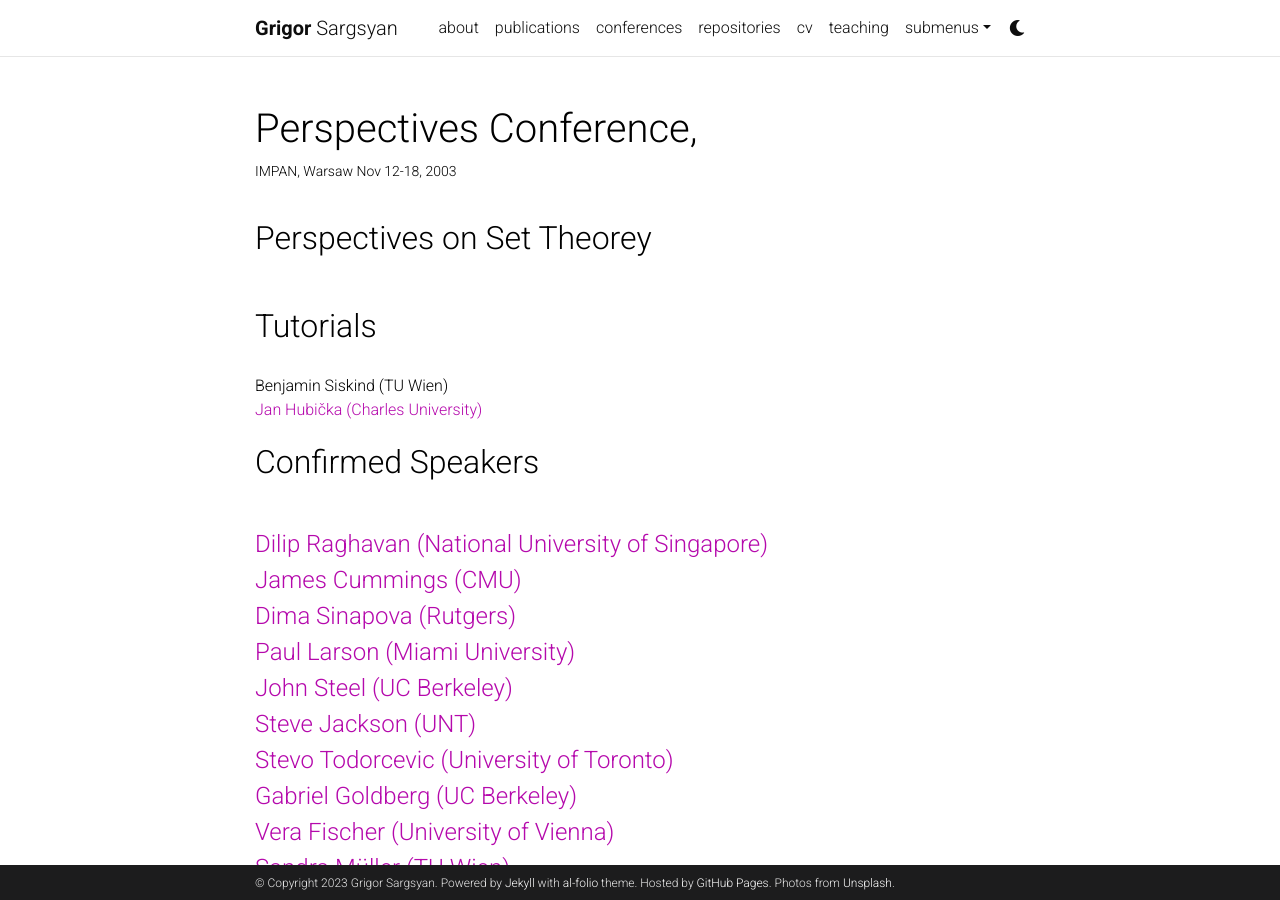
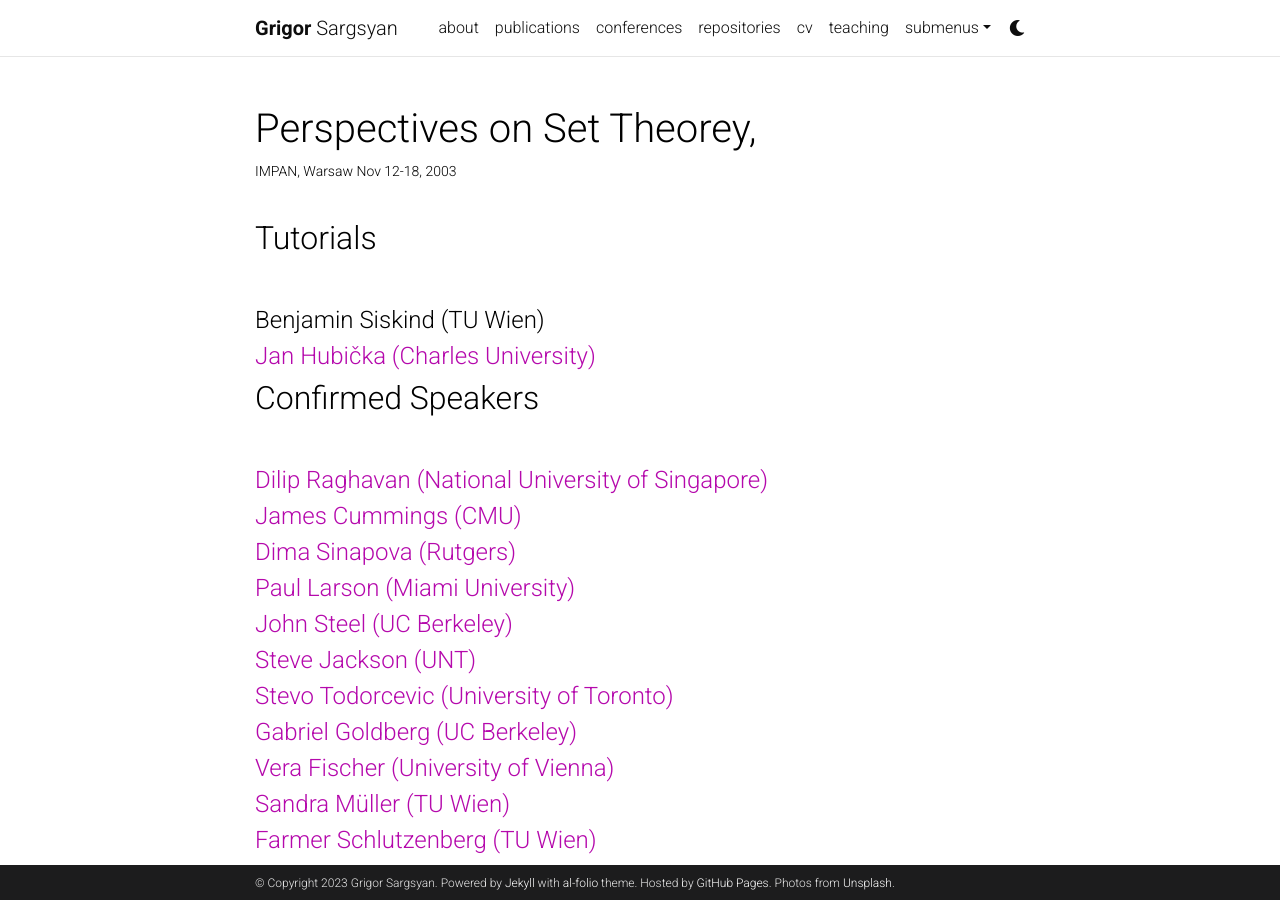
Before and after one commit to grigorsarg/grigorsarg.github.io, a Jekyll site: the page built from _projects/Perspectives.md, in a window 1280 px wide and 900 px high. Built offline with Jekyll 4.4.1, drawn with Linux system fonts in a browser that asks for light colours; comment, search, counter and statistics services are not loaded; a style sheet for code colours, icons or effects is not loaded.

Commit message:
Update Perspectives.md

```diff
--- a/_projects/Perspectives.md
+++ b/_projects/Perspectives.md
@@ -1,17 +1,15 @@
 ---
 layout: page
-title: Perspectives Conference,
+title: Perspectives on Set Theorey,
 description: IMPAN, Warsaw Nov 12-18, 2003
 img: assets/img/Perspectives.jpg
 importance: 2
 ---
 
-<font size="+3">Perspectives on Set Theorey </font>
-<br>
-
 <font size="+3"> Tutorials</font> <br>
+<font size="+2">
 Benjamin Siskind (TU Wien)<br>
-<a href="https://www.ucw.cz/~hubicka/">Jan Hubička (Charles University)</a><br>
+<a href="https://www.ucw.cz/~hubicka/">Jan Hubička (Charles University)</a><br></font>
 
 <font size="+3"> Confirmed Speakers</font> <br>
 
```
